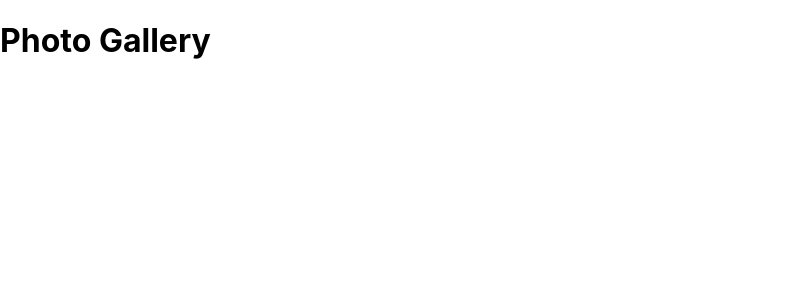
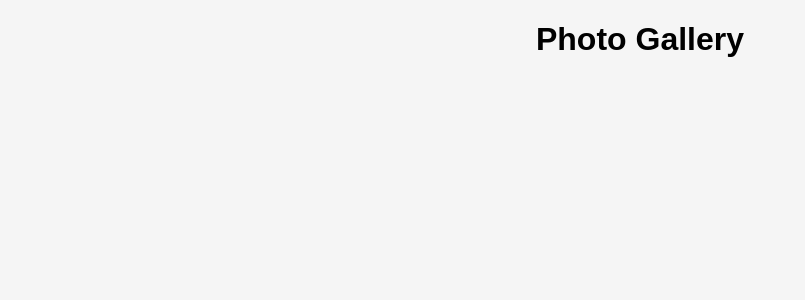
Before and after one commit to xkrause/photo-gallery, a React (Create React App) app: page / in a window 1280 px wide. Shown: the top 300 px of the page, without its empty margins (0-805 px from the left). Built offline with nearby package versions, Linux system fonts and the light colour scheme.

Commit message:
Basic CSS

```diff
--- a/src/Components/Header/Header.css
+++ b/src/Components/Header/Header.css
@@ -0,0 +1,8 @@
+body {
+    background-color: whitesmoke;
+}
+
+.title {
+    text-align: center;
+    font-family: Arial;
+}
--- a/src/Components/Header/Header.js
+++ b/src/Components/Header/Header.js
@@ -5,7 +5,7 @@ class Header extends React.Component {
     render() {
         return (
             <div className = "jumbotron">
-                <h1>Photo Gallery</h1>
+                <h1 className = "title">Photo Gallery</h1>
             </div>
         );
     }
```
